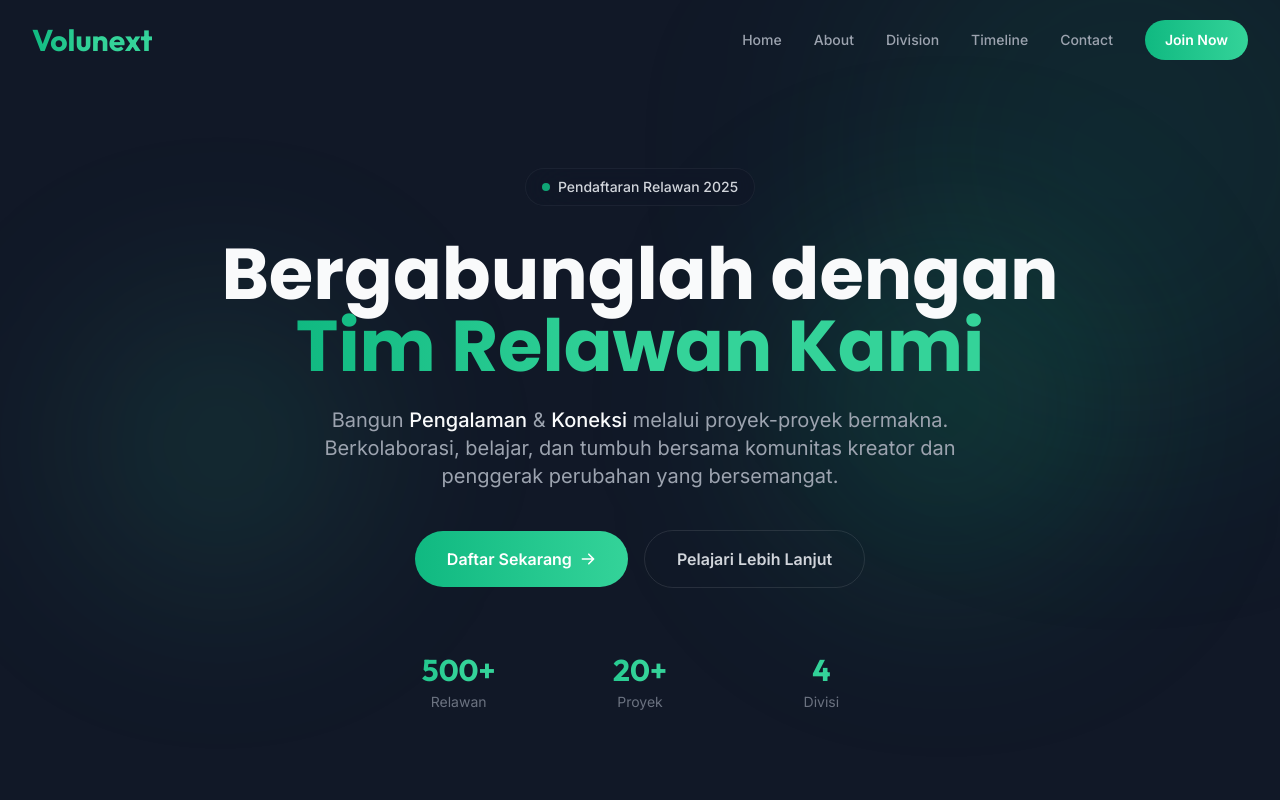
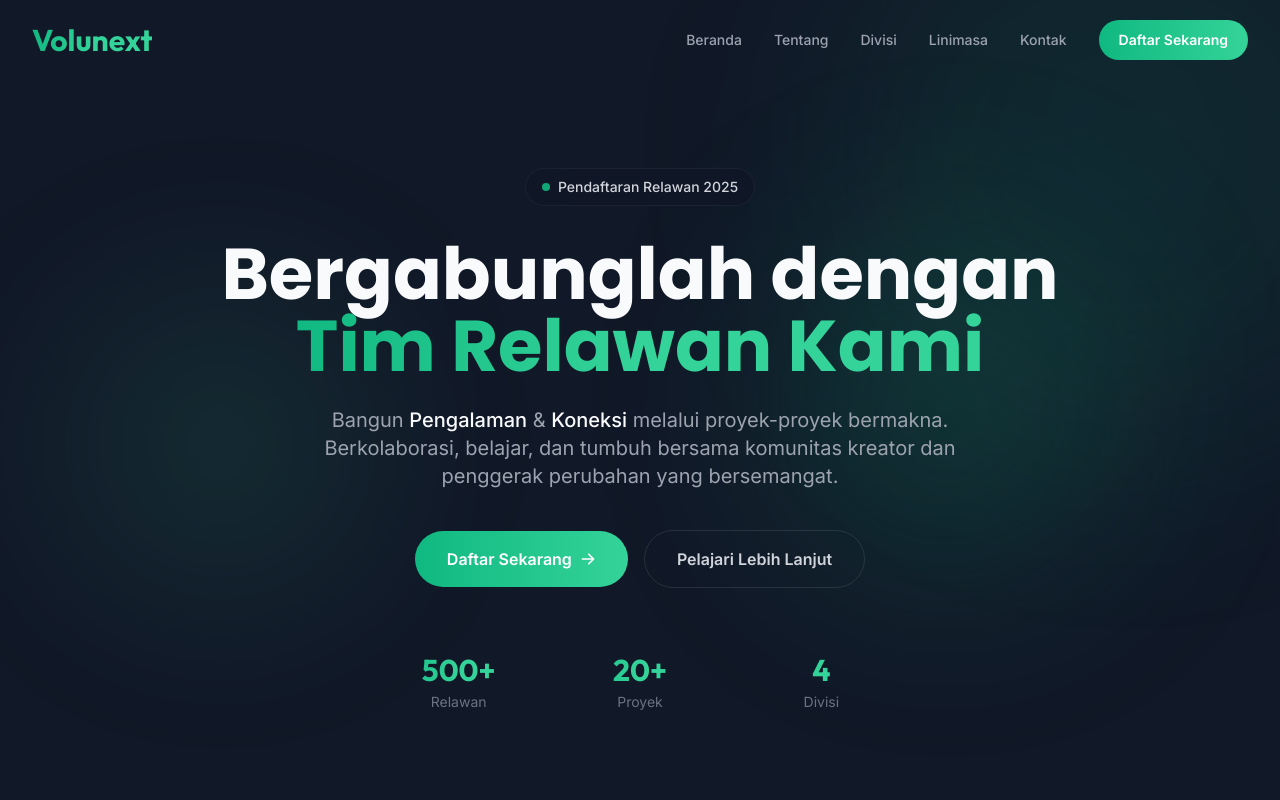
Before and after one commit to cpzz18/web-recruitment, a React (Vite) app: page / in a window 1280 px wide. Shown: the top 800 px of the page. Built offline with nearby package versions, Linux system fonts and the light colour scheme.

Commit message:
feat: add Navbar page

```diff
--- a/src/components/Navbar.tsx
+++ b/src/components/Navbar.tsx
@@ -4,11 +4,11 @@ import { HiMenuAlt3, HiX } from 'react-icons/hi'
 import { REGISTRATION_LINK } from '../config'
 
 const navLinks = [
-  { label: 'Home', href: '#home' },
-  { label: 'About', href: '#about' },
-  { label: 'Division', href: '#division' },
-  { label: 'Timeline', href: '#timeline' },
-  { label: 'Contact', href: '#footer' },
+  { label: 'Beranda', href: '#home' },
+  { label: 'Tentang', href: '#about' },
+  { label: 'Divisi', href: '#division' },
+  { label: 'Linimasa', href: '#timeline' },
+  { label: 'Kontak', href: '#footer' },
 ]
 
 export default function Navbar() {
@@ -60,7 +60,7 @@ export default function Navbar() {
               rel="noopener noreferrer"
               className="px-5 py-2.5 text-sm font-semibold rounded-full bg-gradient-to-r from-primary to-primary-light text-white hover:shadow-lg hover:shadow-primary/25 transition-all duration-300 hover:-translate-y-0.5"
             >
-              Join Now
+              Daftar Sekarang
             </a>
           </div>
 
@@ -109,7 +109,7 @@ export default function Navbar() {
                 onClick={() => setMobileOpen(false)}
                 className="block mt-3 py-3 px-4 text-center font-semibold rounded-xl bg-gradient-to-r from-primary to-primary-light text-white"
               >
-                Join Now
+                Daftar Sekarang
               </motion.a>
             </div>
           </motion.div>
```
